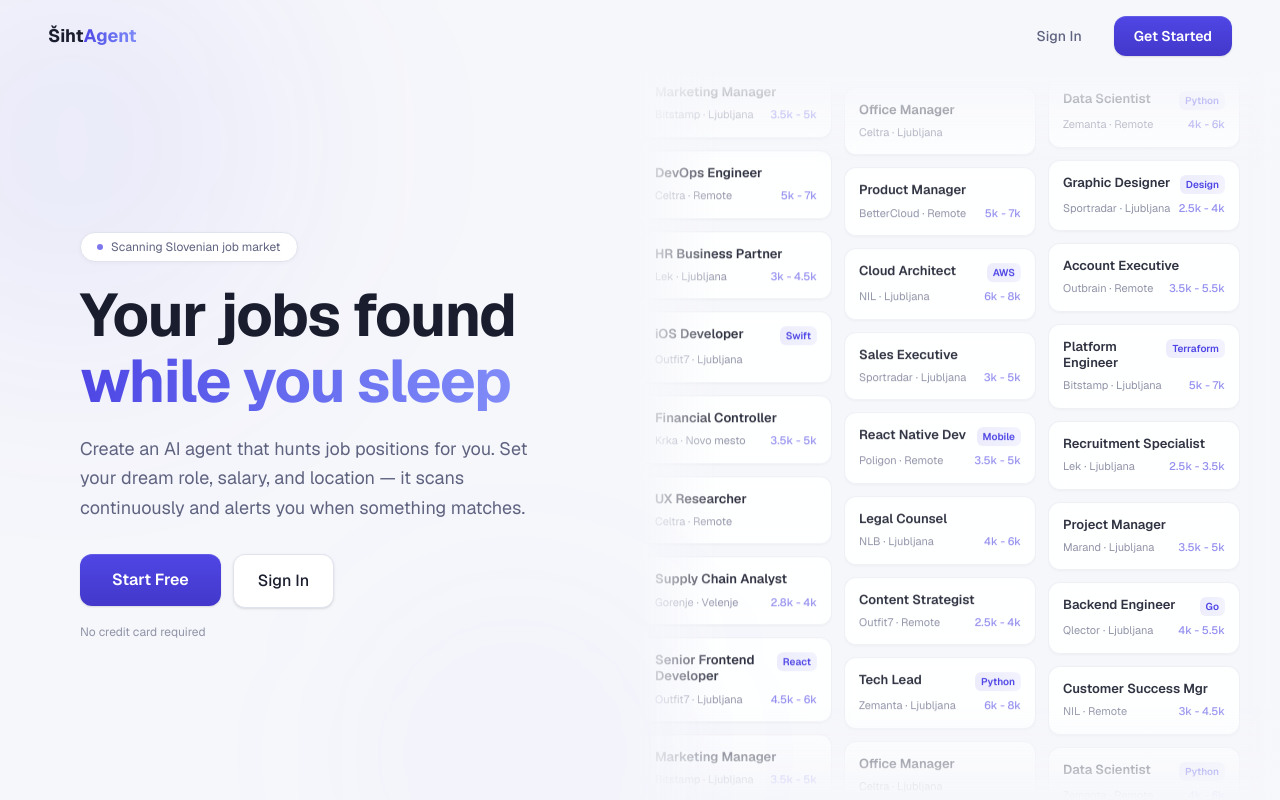
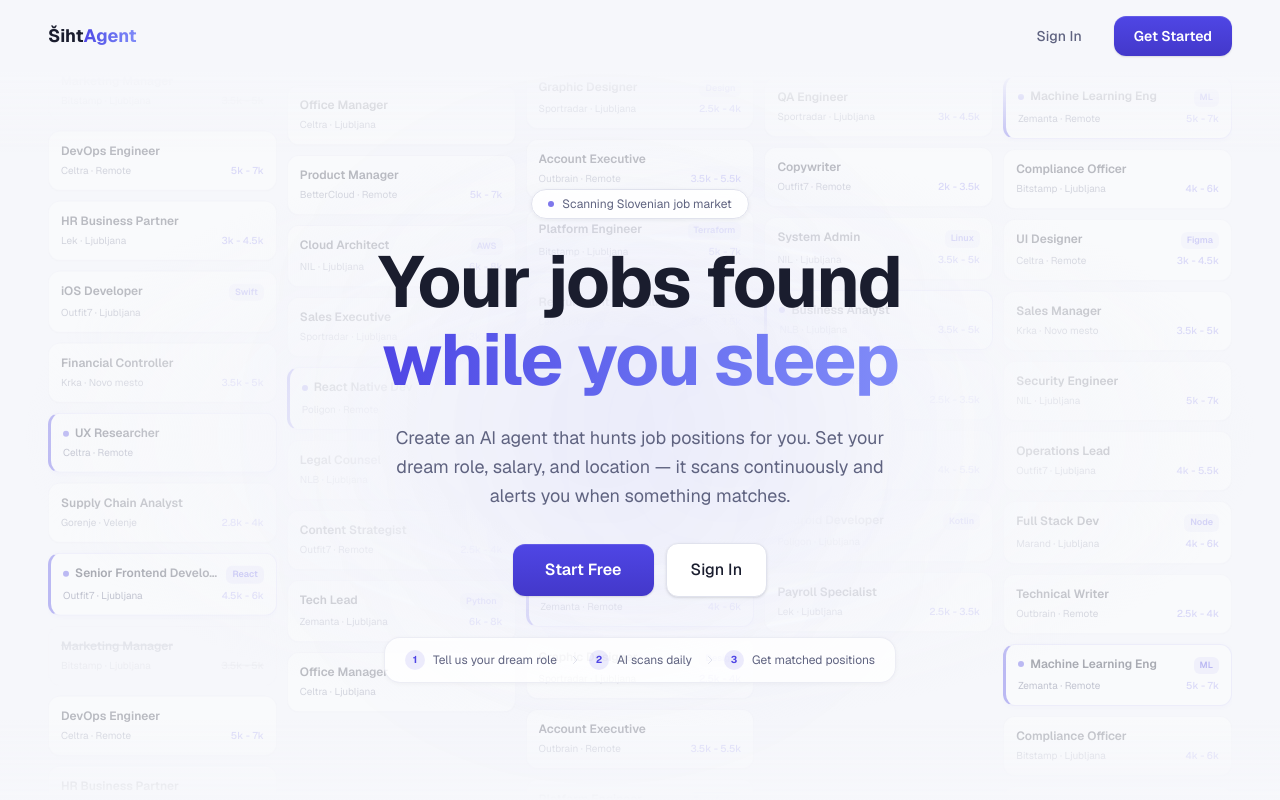
Before and after one commit to zigcBenx/sihtAgentAI, a Next.js app: page / in a window 1280 px wide. Built offline with nearby package versions, Linux system fonts and the light colour scheme.

Commit message:
Upgrade design

```diff
--- a/app/page.tsx
+++ b/app/page.tsx
@@ -6,7 +6,7 @@ export default function Home() {
   return (
     <div className="h-dvh flex flex-col overflow-hidden">
       {/* ─── Nav ─────────────────────────────────────────── */}
-      <nav className="relative z-30 shrink-0 flex items-center justify-between px-5 py-4 sm:px-8 lg:px-12">
+      <nav className="relative z-30 shrink-0 flex items-center justify-between px-4 py-3 sm:px-8 sm:py-4 lg:px-12">
         <span className="text-lg font-bold text-foreground">
           Šiht<span className="bg-gradient-to-r from-accent to-accent-light bg-clip-text text-transparent">Agent</span>
         </span>
@@ -22,35 +22,49 @@ export default function Home() {
         </div>
       </nav>
 
-      {/* ─── Hero — fills remaining height ────────────────── */}
-      <div className="relative z-10 flex flex-1 min-h-0 flex-col lg:flex-row items-stretch">
-        {/* Left — copy, vertically centered */}
-        <div className="relative z-20 flex flex-col justify-center shrink-0 px-5 py-8 sm:px-8 lg:w-1/2 lg:py-0 lg:px-12 xl:px-20">
-          {/* Glow */}
-          <div className="pointer-events-none absolute -top-32 -left-32 h-[400px] w-[400px] rounded-full bg-accent/8 blur-[120px]" />
-          <div className="pointer-events-none absolute -bottom-20 right-0 h-[250px] w-[250px] rounded-full bg-accent-light/6 blur-[100px]" />
+      {/* ─── Hero — ticker as full-width backdrop ────────── */}
+      <div className="relative flex-1 min-h-0 overflow-hidden">
+        {/* Ticker fills the entire background */}
+        <div className="absolute inset-0 z-0 opacity-[0.35]">
+          <div className="h-full px-3 sm:px-8 lg:px-12">
+            <JobTicker />
+          </div>
+        </div>
 
-          <div className="relative max-w-xl">
-            <div className="mb-5 inline-flex items-center gap-2 rounded-full border border-surface-border bg-surface px-4 py-1.5 text-xs text-muted-light shadow-[0_1px_4px_rgba(0,0,0,0.04)] fade-in-up">
+        {/* Radial fade: clear center, faded edges — wider on mobile for readability */}
+        <div className="pointer-events-none absolute inset-0 z-[1] bg-[radial-gradient(ellipse_90%_60%_at_50%_45%,_var(--background)_35%,_transparent_75%)] sm:bg-[radial-gradient(ellipse_60%_50%_at_50%_50%,_var(--background)_30%,_transparent_80%)]" />
+
+        {/* Top/bottom fades for the ticker */}
+        <div className="pointer-events-none absolute inset-x-0 top-0 z-[2] h-16 sm:h-20 bg-gradient-to-b from-background to-transparent" />
+        <div className="pointer-events-none absolute inset-x-0 bottom-0 z-[2] h-16 sm:h-20 bg-gradient-to-t from-background to-transparent" />
+
+        {/* Hero content — centered on top of everything */}
+        <div className="relative z-10 flex h-full flex-col items-center justify-center px-6 sm:px-8 text-center">
+          {/* Glows */}
+          <div className="pointer-events-none absolute top-1/4 left-1/3 h-[350px] w-[350px] rounded-full bg-accent/6 blur-[120px]" />
+          <div className="pointer-events-none absolute bottom-1/3 right-1/3 h-[250px] w-[250px] rounded-full bg-accent-light/5 blur-[100px]" />
+
+          <div className="relative max-w-2xl w-full">
+            <div className="mb-4 sm:mb-6 inline-flex items-center gap-2 rounded-full border border-surface-border bg-surface/90 backdrop-blur-sm px-3 py-1 sm:px-4 sm:py-1.5 text-[11px] sm:text-xs text-muted-light shadow-[0_1px_4px_rgba(0,0,0,0.06)] fade-in-up">
               <span className="h-1.5 w-1.5 rounded-full bg-accent animate-pulse" />
               Scanning Slovenian job market
             </div>
 
-            <h1 className="text-4xl font-bold tracking-tight text-foreground sm:text-5xl lg:text-[3.5rem] xl:text-6xl fade-in-up leading-[1.1]">
+            <h1 className="text-3xl font-bold tracking-tight text-foreground sm:text-5xl lg:text-6xl xl:text-7xl fade-in-up leading-[1.08]">
               Your jobs found
               <br />
               <span className="bg-gradient-to-r from-accent to-accent-light bg-clip-text text-transparent">while you sleep</span>
             </h1>
 
-            <p className="mt-5 max-w-md text-base leading-relaxed text-muted-light sm:text-lg fade-in-up-delay-1">
+            <p className="mx-auto mt-4 sm:mt-6 max-w-sm sm:max-w-lg text-sm sm:text-base lg:text-lg leading-relaxed text-muted-light fade-in-up-delay-1">
               Create an AI agent that hunts job positions for you.
               Set your dream role, salary, and location — it scans
               continuously and alerts you when something matches.
             </p>
 
-            <div className="mt-8 flex gap-3 fade-in-up-delay-2">
+            <div className="mt-6 sm:mt-8 flex items-center justify-center gap-3 fade-in-up-delay-2">
               <Link href="/register">
-                <Button size="lg" className="px-8">
+                <Button size="lg" className="px-6 sm:px-8">
                   Start Free
                 </Button>
               </Link>
@@ -61,22 +75,53 @@ export default function Home() {
               </Link>
             </div>
 
-            <p className="mt-4 text-xs text-muted fade-in-up-delay-3">
-              No credit card required
-            </p>
-          </div>
-        </div>
+            {/* ─── Mini steps — stacked on mobile, inline on sm+ ─── */}
+            <div className="mt-6 sm:mt-10 flex flex-col sm:flex-row items-center justify-center gap-3 sm:gap-0 fade-in-up-delay-3">
+              <div className="hidden sm:inline-flex items-center gap-6 rounded-2xl border border-surface-border/60 bg-surface/80 backdrop-blur-sm px-5 py-3 shadow-[0_1px_4px_rgba(0,0,0,0.04)]">
+                {[
+                  { num: "1", text: "Tell us your dream role" },
+                  { num: "2", text: "AI scans daily" },
+                  { num: "3", text: "Get matched positions" },
+                ].map((step, i) => (
+                  <div key={i} className="flex items-center gap-2">
+                    {i > 0 && (
+                      <svg className="h-3 w-3 text-surface-border -ml-3 shrink-0" fill="none" viewBox="0 0 24 24" stroke="currentColor" strokeWidth={2}>
+                        <path strokeLinecap="round" strokeLinejoin="round" d="M9 5l7 7-7 7" />
+                      </svg>
+                    )}
+                    <span className="flex h-5 w-5 shrink-0 items-center justify-center rounded-full bg-accent/10 text-[10px] font-bold text-accent">
+                      {step.num}
+                    </span>
+                    <span className="text-xs text-muted-light whitespace-nowrap">
+                      {step.text}
+                    </span>
+                  </div>
+                ))}
+              </div>
 
-        {/* Right — ticker, fills remaining height */}
-        <div className="relative flex-1 min-h-0 lg:w-1/2">
-          {/* Fades */}
-          <div className="pointer-events-none absolute inset-x-0 top-0 z-10 h-16 sm:h-24 bg-gradient-to-b from-background to-transparent" />
-          <div className="pointer-events-none absolute inset-x-0 bottom-0 z-10 h-16 sm:h-24 bg-gradient-to-t from-background to-transparent" />
-          <div className="pointer-events-none absolute inset-y-0 left-0 z-10 w-20 bg-gradient-to-r from-background to-transparent hidden lg:block" />
-          <div className="pointer-events-none absolute inset-y-0 right-0 z-10 w-8 bg-gradient-to-l from-background to-transparent hidden lg:block" />
-
-          <div className="h-full px-4 sm:px-6 lg:pl-0 lg:pr-10">
-            <JobTicker />
+              {/* Mobile: compact horizontal pills */}
+              <div className="flex sm:hidden items-center gap-2 rounded-xl border border-surface-border/60 bg-surface/80 backdrop-blur-sm px-3 py-2 shadow-[0_1px_4px_rgba(0,0,0,0.04)]">
+                {[
+                  { num: "1", text: "Set role" },
+                  { num: "2", text: "AI scans" },
+                  { num: "3", text: "Get matched" },
+                ].map((step, i) => (
+                  <div key={i} className="flex items-center gap-1.5">
+                    {i > 0 && (
+                      <svg className="h-2.5 w-2.5 text-surface-border shrink-0" fill="none" viewBox="0 0 24 24" stroke="currentColor" strokeWidth={2}>
+                        <path strokeLinecap="round" strokeLinejoin="round" d="M9 5l7 7-7 7" />
+                      </svg>
+                    )}
+                    <span className="flex h-4 w-4 shrink-0 items-center justify-center rounded-full bg-accent/10 text-[8px] font-bold text-accent">
+                      {step.num}
+                    </span>
+                    <span className="text-[10px] text-muted-light whitespace-nowrap">
+                      {step.text}
+                    </span>
+                  </div>
+                ))}
+              </div>
+            </div>
           </div>
         </div>
       </div>
--- a/components/landing/job-ticker.tsx
+++ b/components/landing/job-ticker.tsx
@@ -1,4 +1,6 @@
 "use client";
+
+import { useState, useEffect } from "react";
 
 interface JobCard {
   title: string;
@@ -6,16 +8,17 @@ interface JobCard {
   location: string;
   salary?: string;
   tag?: string;
+  matched?: boolean;
 }
 
 const COLUMN_A: JobCard[] = [
-  { title: "Senior Frontend Developer", company: "Outfit7", location: "Ljubljana", salary: "4.5k - 6k", tag: "React" },
+  { title: "Senior Frontend Developer", company: "Outfit7", location: "Ljubljana", salary: "4.5k - 6k", tag: "React", matched: true },
   { title: "Marketing Manager", company: "Bitstamp", location: "Ljubljana", salary: "3.5k - 5k" },
   { title: "DevOps Engineer", company: "Celtra", location: "Remote", salary: "5k - 7k" },
   { title: "HR Business Partner", company: "Lek", location: "Ljubljana", salary: "3k - 4.5k" },
   { title: "iOS Developer", company: "Outfit7", location: "Ljubljana", tag: "Swift" },
   { title: "Financial Controller", company: "Krka", location: "Novo mesto", salary: "3.5k - 5k" },
-  { title: "UX Researcher", company: "Celtra", location: "Remote" },
+  { title: "UX Researcher", company: "Celtra", location: "Remote", matched: true },
   { title: "Supply Chain Analyst", company: "Gorenje", location: "Velenje", salary: "2.8k - 4k" },
 ];
 
@@ -23,7 +26,7 @@ const COLUMN_B: JobCard[] = [
   { title: "Product Manager", company: "BetterCloud", location: "Remote", salary: "5k - 7k" },
   { title: "Cloud Architect", company: "NIL", location: "Ljubljana", salary: "6k - 8k", tag: "AWS" },
   { title: "Sales Executive", company: "Sportradar", location: "Ljubljana", salary: "3k - 5k" },
-  { title: "React Native Dev", company: "Poligon", location: "Remote", salary: "3.5k - 5k", tag: "Mobile" },
+  { title: "React Native Dev", company: "Poligon", location: "Remote", salary: "3.5k - 5k", tag: "Mobile", matched: true },
   { title: "Legal Counsel", company: "NLB", location: "Ljubljana", salary: "4k - 6k" },
   { title: "Content Strategist", company: "Outfit7", location: "Remote", salary: "2.5k - 4k" },
   { title: "Tech Lead", company: "Zemanta", location: "Ljubljana", salary: "6k - 8k", tag: "Python" },
@@ -31,7 +34,7 @@ const COLUMN_B: JobCard[] = [
 ];
 
 const COLUMN_C: JobCard[] = [
-  { title: "Data Scientist", company: "Zemanta", location: "Remote", salary: "4k - 6k", tag: "Python" },
+  { title: "Data Scientist", company: "Zemanta", location: "Remote", salary: "4k - 6k", tag: "Python", matched: true },
   { title: "Graphic Designer", company: "Sportradar", location: "Ljubljana", salary: "2.5k - 4k", tag: "Design" },
   { title: "Account Executive", company: "Outbrain", location: "Remote", salary: "3.5k - 5.5k" },
   { title: "Platform Engineer", company: "Bitstamp", location: "Ljubljana", salary: "5k - 7k", tag: "Terraform" },
@@ -41,22 +44,94 @@ const COLUMN_C: JobCard[] = [
   { title: "Customer Success Mgr", company: "NIL", location: "Remote", salary: "3k - 4.5k" },
 ];
 
-function JobCardItem({ job }: { job: JobCard }) {
+const COLUMN_D: JobCard[] = [
+  { title: "QA Engineer", company: "Sportradar", location: "Ljubljana", salary: "3k - 4.5k" },
+  { title: "Copywriter", company: "Outfit7", location: "Remote", salary: "2k - 3.5k" },
+  { title: "System Admin", company: "NIL", location: "Ljubljana", salary: "3.5k - 5k", tag: "Linux" },
+  { title: "Business Analyst", company: "NLB", location: "Ljubljana", salary: "3.5k - 5k", matched: true },
+  { title: "Warehouse Manager", company: "Gorenje", location: "Velenje", salary: "2.5k - 3.5k" },
+  { title: "Scrum Master", company: "Celtra", location: "Remote", salary: "4k - 5.5k" },
+  { title: "Android Developer", company: "Poligon", location: "Ljubljana", tag: "Kotlin" },
+  { title: "Payroll Specialist", company: "Lek", location: "Ljubljana", salary: "2.5k - 3.5k" },
+];
+
+const COLUMN_E: JobCard[] = [
+  { title: "Machine Learning Eng", company: "Zemanta", location: "Remote", salary: "5k - 7k", tag: "ML", matched: true },
+  { title: "Compliance Officer", company: "Bitstamp", location: "Ljubljana", salary: "4k - 6k" },
+  { title: "UI Designer", company: "Celtra", location: "Remote", salary: "3k - 4.5k", tag: "Figma" },
+  { title: "Sales Manager", company: "Krka", location: "Novo mesto", salary: "3.5k - 5k" },
+  { title: "Security Engineer", company: "NIL", location: "Ljubljana", salary: "5k - 7k" },
+  { title: "Operations Lead", company: "Outfit7", location: "Ljubljana", salary: "4k - 5.5k" },
+  { title: "Full Stack Dev", company: "Marand", location: "Ljubljana", salary: "4k - 6k", tag: "Node" },
+  { title: "Technical Writer", company: "Outbrain", location: "Remote", salary: "2.5k - 4k" },
+];
+
+// Collect all non-matched card keys across columns for sequential "taken" animation
+const ALL_COLUMNS = [COLUMN_A, COLUMN_B, COLUMN_C, COLUMN_D, COLUMN_E];
+const TAKEABLE_KEYS: string[] = [];
+ALL_COLUMNS.forEach((col, colIdx) => {
+  col.forEach((job, jobIdx) => {
+    if (!job.matched) {
+      TAKEABLE_KEYS.push(`${colIdx}-${jobIdx}`);
+    }
+  });
+});
+
+function JobCardItem({ job, taken }: { job: JobCard; taken: boolean }) {
+  const isTaken = taken && !job.matched;
+
   return (
-    <div className="rounded-xl border border-surface-border/50 bg-surface/90 backdrop-blur-sm p-3.5 w-full shadow-[0_1px_3px_rgba(0,0,0,0.04)] hover:shadow-[0_2px_8px_rgba(0,0,0,0.06)] transition-shadow">
-      <div className="flex items-start justify-between gap-2 mb-1.5">
-        <h4 className="text-[13px] font-semibold text-foreground/90 leading-tight">
-          {job.title}
-        </h4>
+    <div
+      className={`rounded-xl p-3 w-full transition-all duration-700 ${
+        job.matched
+          ? "border-l-[3px] border-l-accent border border-accent/20 bg-surface shadow-[0_1px_6px_rgba(79,70,229,0.08)]"
+          : isTaken
+          ? "border border-surface-border/20 bg-surface/50 opacity-50"
+          : "border border-surface-border/40 bg-surface shadow-[0_1px_2px_rgba(0,0,0,0.03)]"
+      }`}
+    >
+      <div className="flex items-start justify-between gap-2 mb-1">
+        <div className="flex items-center gap-1.5 min-w-0">
+          {job.matched && (
+            <span className="h-1.5 w-1.5 shrink-0 rounded-full bg-accent" />
+          )}
+          <h4 className={`text-[12px] font-semibold leading-tight truncate transition-all duration-700 ${
+            job.matched
+              ? "text-foreground"
+              : isTaken
+              ? "text-muted line-through font-medium"
+              : "text-foreground/80"
+          }`}>
+            {job.title}
+          </h4>
+        </div>
         {job.tag && (
-          <span className="shrink-0 rounded-md bg-gradient-to-r from-accent/10 to-accent-light/10 px-1.5 py-0.5 text-[10px] font-semibold text-accent">
+          <span className={`shrink-0 rounded-md px-1.5 py-0.5 text-[9px] font-semibold transition-all duration-700 ${
+            job.matched
+              ? "bg-accent/15 text-accent"
+              : isTaken
+              ? "bg-surface-light/50 text-muted/50 line-through font-medium"
+              : "bg-accent/8 text-accent/60"
+          }`}>
             {job.tag}
           </span>
         )}
       </div>
-      <div className="flex items-center justify-between text-[11px] text-muted">
+      <div className={`flex items-center justify-between text-[10px] transition-all duration-700 ${
+        job.matched
+          ? "text-muted-light"
+          : isTaken
+          ? "text-muted/60"
+          : "text-muted"
+      }`}>
         <span>{job.company} · {job.location}</span>
-        {job.salary && <span className="text-accent/60 font-medium">{job.salary}</span>}
+        {job.salary && (
+          <span className={`font-medium transition-all duration-700 ${
+            isTaken ? "text-muted/40 line-through" : "text-accent/50"
+          }`}>
+            {job.salary}
+          </span>
+        )}
       </div>
     </div>
   );
@@ -66,10 +141,14 @@ function TickerColumn({
   jobs,
   direction,
   duration,
+  colIdx,
+  takenKeys,
 }: {
   jobs: JobCard[];
   direction: "up" | "down";
   duration: string;
+  colIdx: number;
+  takenKeys: Set<string>;
 }) {
   const doubled = [...jobs, ...jobs];
 
@@ -79,10 +158,18 @@ function TickerColumn({
         className={direction === "up" ? "ticker-up" : "ticker-down"}
         style={{ "--duration": duration } as React.CSSProperties}
       >
-        <div className="flex flex-col gap-3 py-1">
-          {doubled.map((job, i) => (
-            <JobCardItem key={`${job.title}-${i}`} job={job} />
-          ))}
+        <div className="flex flex-col gap-2.5 py-1">
+          {doubled.map((job, i) => {
+            const origIdx = i % jobs.length;
+            const key = `${colIdx}-${origIdx}`;
+            return (
+              <JobCardItem
+                key={`${job.title}-${i}`}
+                job={job}
+                taken={takenKeys.has(key)}
+              />
+            );
+          })}
         </div>
       </div>
     </div>
@@ -90,12 +177,37 @@ function TickerColumn({
 }
 
 export function JobTicker() {
+  const [takenKeys, setTakenKeys] = useState<Set<string>>(new Set());
+
+  useEffect(() => {
+    let idx = 0;
+
+    const interval = setInterval(() => {
+      if (idx < TAKEABLE_KEYS.length) {
+        setTakenKeys((prev) => {
+          const next = new Set(prev);
+          next.add(TAKEABLE_KEYS[idx]);
+          return next;
+        });
+        idx++;
+      } else {
+        // Reset: clear all taken, start over
+        setTakenKeys(new Set());
+        idx = 0;
+      }
+    }, 3000);
+
+    return () => clearInterval(interval);
+  }, []);
+
   return (
-    <div className="flex gap-3 h-full w-full">
-      <TickerColumn jobs={COLUMN_A} direction="up" duration="35s" />
-      <TickerColumn jobs={COLUMN_B} direction="down" duration="40s" />
-      <div className="hidden sm:contents">
-        <TickerColumn jobs={COLUMN_C} direction="up" duration="38s" />
+    <div className="flex gap-2.5 h-full w-full">
+      <TickerColumn jobs={COLUMN_A} direction="up" duration="35s" colIdx={0} takenKeys={takenKeys} />
+      <TickerColumn jobs={COLUMN_B} direction="down" duration="40s" colIdx={1} takenKeys={takenKeys} />
+      <TickerColumn jobs={COLUMN_C} direction="up" duration="38s" colIdx={2} takenKeys={takenKeys} />
+      <div className="hidden lg:contents">
+        <TickerColumn jobs={COLUMN_D} direction="down" duration="36s" colIdx={3} takenKeys={takenKeys} />
+        <TickerColumn jobs={COLUMN_E} direction="up" duration="42s" colIdx={4} takenKeys={takenKeys} />
       </div>
     </div>
   );
```
